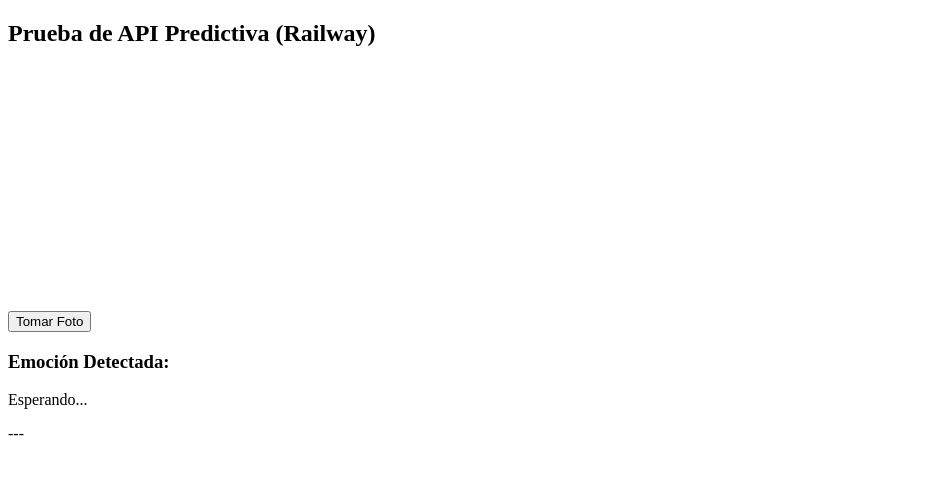
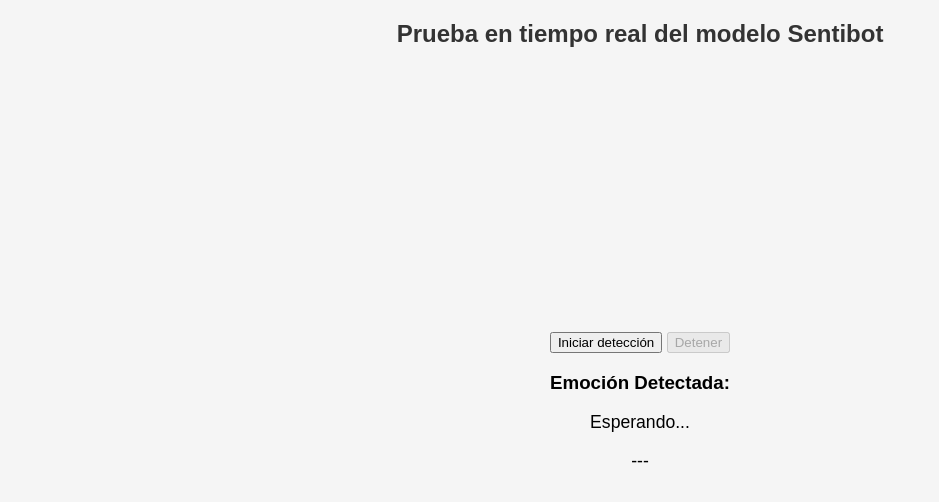
Before and after one commit to ProSebast/api_sentibot, a Flask app: page / in a window 1280 px wide. Shown: the top 502 px of the page, without its empty margins (0-939 px from the left). Run offline with Flask 3, Linux system fonts and the light colour scheme.

Commit message:
timepo real

```diff
--- a/templates/test_api.html
+++ b/templates/test_api.html
@@ -2,37 +2,71 @@
 <html lang="es">
 <head>
     <meta charset="UTF-8">
-    <title>Prueba API Predictiva</title>
+    <title>Prueba de API Sentibot</title>
+    <style>
+        body { font-family: Arial; text-align: center; background: #f5f5f5; }
+        video { border-radius: 10px; margin-top: 20px; }
+        h2 { color: #333; }
+        .status { margin-top: 10px; font-size: 1.1em; }
+        .ok { color: green; }
+        .error { color: red; }
+    </style>
 </head>
 <body>
-    <h2>Prueba de API Predictiva (Railway)</h2>
-
+    <h2>Prueba en tiempo real del modelo Sentibot</h2>
     <video id="videoCamara" width="320" height="240" autoplay></video><br>
-    <button id="fotoBtn">Tomar Foto</button>
+    <button id="startBtn">Iniciar detección</button>
+    <button id="stopBtn" disabled>Detener</button>
 
     <h3>Emoción Detectada:</h3>
-    <p id="emocion">Esperando...</p>
-    <p id="confianza">---</p>
+    <p id="emocion" class="status">Esperando...</p>
+    <p id="confianza" class="status">---</p>
 
     <canvas id="canvas" width="48" height="48" style="display:none;"></canvas>
 
     <script>
-        const API_URL = "/predict_emotion"; // Llama a tu endpoint en la misma app
+        const API_URL = "/predict_emotion"; // tu endpoint en la misma app
         const video = document.getElementById('videoCamara');
         const canvas = document.getElementById('canvas');
-        const fotoBtn = document.getElementById('fotoBtn');
         const emocionEl = document.getElementById('emocion');
         const confianzaEl = document.getElementById('confianza');
+        const startBtn = document.getElementById('startBtn');
+        const stopBtn = document.getElementById('stopBtn');
 
-        // Activar cámara
-        navigator.mediaDevices.getUserMedia({ video: true, audio: false })
-            .then(stream => video.srcObject = stream)
-            .catch(err => console.error("Error al activar cámara:", err));
+        let stream = null;
+        let intervalo = null;
 
-        fotoBtn.addEventListener('click', async () => {
+        async function activarCamara() {
+            try {
+                stream = await navigator.mediaDevices.getUserMedia({ video: true });
+                video.srcObject = stream;
+                startBtn.disabled = true;
+                stopBtn.disabled = false;
+
+                // Inicia detección cada 2 segundos
+                intervalo = setInterval(capturarYEnviar, 2000);
+            } catch (err) {
+                console.error("Error al activar cámara:", err);
+                emocionEl.textContent = "Error al activar cámara";
+                emocionEl.className = "status error";
+            }
+        }
+
+        function detenerCamara() {
+            if (stream) {
+                stream.getTracks().forEach(track => track.stop());
+                stream = null;
+            }
+            clearInterval(intervalo);
+            startBtn.disabled = false;
+            stopBtn.disabled = true;
+            emocionEl.textContent = "Cámara detenida";
+            confianzaEl.textContent = "---";
+        }
+
+        async function capturarYEnviar() {
             const ctx = canvas.getContext('2d');
             ctx.drawImage(video, 0, 0, canvas.width, canvas.height);
-
             const imageBase64 = canvas.toDataURL('image/png');
 
             try {
@@ -47,12 +81,17 @@
                 const data = await response.json();
                 emocionEl.textContent = "Emoción: " + data.label;
                 confianzaEl.textContent = "Confianza: " + (data.confidence * 100).toFixed(2) + "%";
+                emocionEl.className = "status ok";
             } catch (err) {
                 console.error("Error al llamar API:", err);
                 emocionEl.textContent = "Error al detectar emoción";
+                emocionEl.className = "status error";
                 confianzaEl.textContent = "---";
             }
-        });
+        }
+
+        startBtn.addEventListener('click', activarCamara);
+        stopBtn.addEventListener('click', detenerCamara);
     </script>
 </body>
 </html>
```
